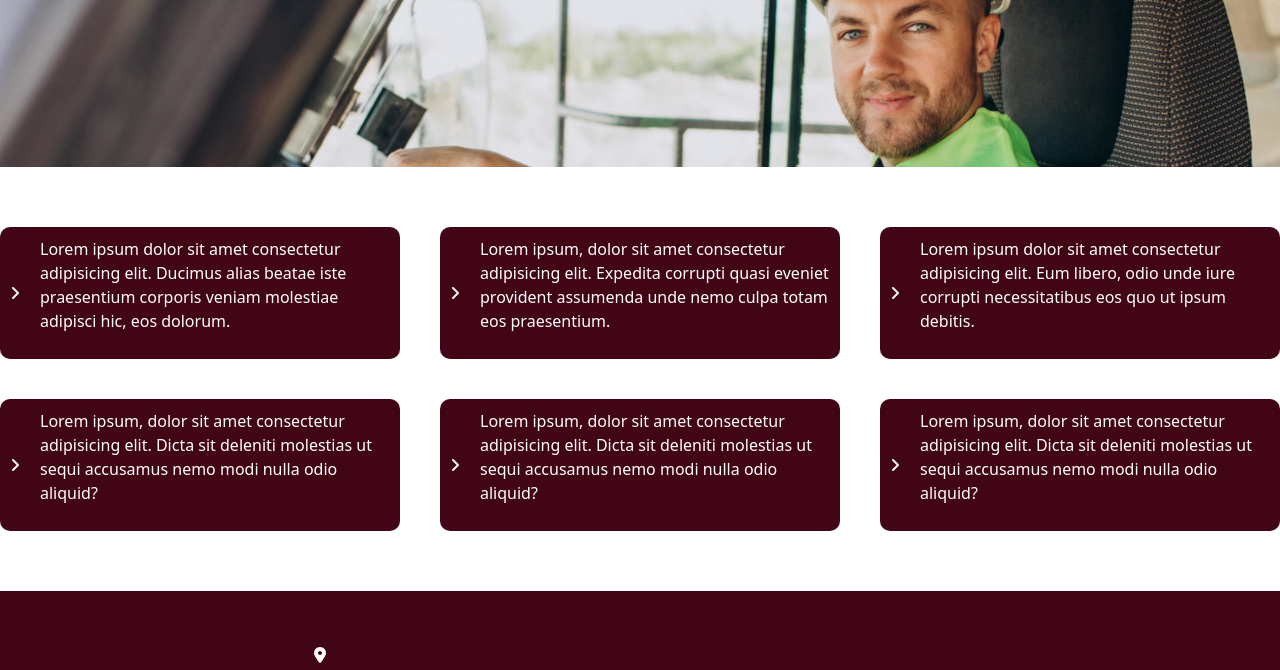
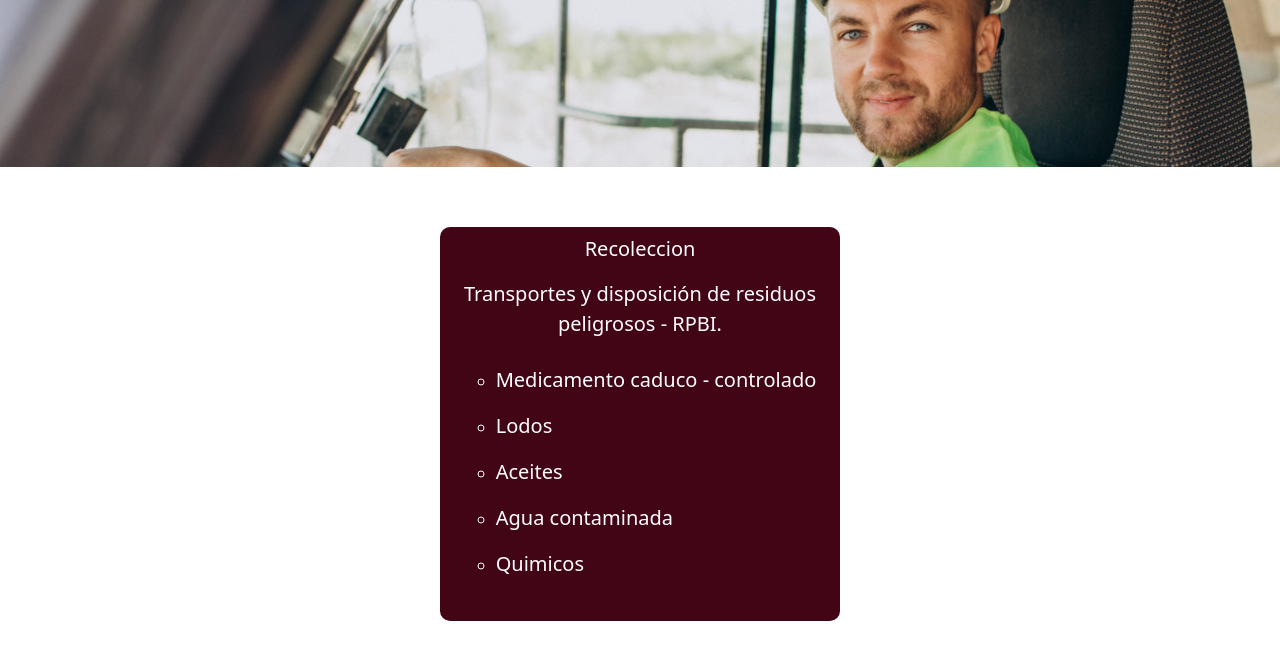
Before and after one commit to TenienteDan195/Tarea-sas2, a website: page assets/pages/servicios.html in a window 1280 px wide. Shown: the part 309-979 px from the top of the page. Drawn offline with nearby package versions, Linux system fonts and the light colour scheme.

Commit message:
quitando el lorem

```diff
--- a/assets/pages/servicios.html
+++ b/assets/pages/servicios.html
@@ -41,34 +41,21 @@
         <div class="servicio">
             <div class="service">
                 <div class="opacity"></div>
-                <div class="servicios"><h4>Servicios:</h4></div>
+                <div class="servicios"><h4>Tipos de servicios</h4></div>
                 <div class="background"></div>
             </div>
             <div class="list-serv">
                 <div class="list">
                     <div class="lista">
-                      <i class="fa-solid fa-angle-right"></i>
-                      <p>Lorem ipsum dolor sit amet consectetur adipisicing elit. Ducimus alias beatae iste praesentium corporis veniam molestiae adipisci hic, eos dolorum.</p>
-                    </div>
-                    <div class="lista">
-                      <i class="fa-solid fa-angle-right"></i>
-                      <p>Lorem ipsum, dolor sit amet consectetur adipisicing elit. Expedita corrupti quasi eveniet provident assumenda unde nemo culpa totam eos praesentium.</p>
-                    </div>
-                    <div class="lista">
-                      <i class="fa-solid fa-angle-right"></i>
-                      <p>Lorem ipsum dolor sit amet consectetur adipisicing elit. Eum libero, odio unde iure corrupti necessitatibus eos quo ut ipsum debitis.</p>
-                    </div>
-                    <div class="lista">
-                      <i class="fa-solid fa-angle-right"></i>
-                      <p>Lorem ipsum, dolor sit amet consectetur adipisicing elit. Dicta sit deleniti molestias ut sequi accusamus nemo modi nulla odio aliquid?</p>
-                    </div>
-                    <div class="lista">
-                      <i class="fa-solid fa-angle-right"></i>
-                      <p>Lorem ipsum, dolor sit amet consectetur adipisicing elit. Dicta sit deleniti molestias ut sequi accusamus nemo modi nulla odio aliquid?</p>
-                    </div>
-                    <div class="lista">
-                      <i class="fa-solid fa-angle-right"></i>
-                      <p>Lorem ipsum, dolor sit amet consectetur adipisicing elit. Dicta sit deleniti molestias ut sequi accusamus nemo modi nulla odio aliquid?</p>
+                      <h5>Recoleccion</h5>
+                      <p>Transportes y disposición de residuos peligrosos - RPBI.</p>
+                      <ul>
+                        <li><p>Medicamento caduco - controlado</p></li>
+                        <li><p class="opciones">Lodos</p></li>
+                        <li><p class="opciones">Aceites</p></li>
+                        <li><p class="opciones">Agua contaminada</p></li>
+                        <li><p class="opciones">Quimicos</p></li>
+                      </ul>
                     </div>
                 </div>
             </div>
--- a/assets/scss/style.scss
+++ b/assets/scss/style.scss
@@ -69,6 +69,11 @@
     align-items: center;
     margin-bottom: 50px;
     box-shadow: 15px 4px 15px $colorRelleno;
+    .img{
+        width: 100%;
+        img{
+            width: 100%;
+        }
     .ventajas{
         display: flex;
         flex-wrap: wrap;
@@ -76,6 +81,8 @@
         justify-content: center;
         padding: 40px;
         transition: all 1s;
+
+        }
         h3{
             color: $colorBlanco;
         }
@@ -248,6 +255,7 @@
             display: flex;
             align-items: center;
             justify-content: center;
+
             h4{
                 color: $colorBlanco;
                 font-size: xx-large;
@@ -290,6 +298,7 @@
         gap: 40px;
         .lista{
             display: flex;
+            flex-direction: column;
             justify-content: center;
             align-items: center;
             padding: 10px;
@@ -298,8 +307,25 @@
             background-color: #420516;
             border-radius: 10px;
             transition: all 0.5s;
+            ul{
+                list-style: none;
+                li{
+                    list-style: circle;
+                    color: #ffffff;
+                }
+            }
+            h5{
+                color: #ffffff;
+            }
+
+            .opciones{
+                text-align: left;
+            }
 
             p{
+                text-align: center;
+                font-weight: 500;
+                font-size:20px;
                 color: #ffffff;
             }
             i{
@@ -315,6 +341,9 @@
                 color: #420516;
             }
             p{
+                color: #420516;
+            }
+            h5{
                 color: #420516;
             }
         }
```
Also changed, not shown: assets/pages/quienessomos.html (+1 -1 lines), index.html (+6 -10 lines), assets/css/style.css.
